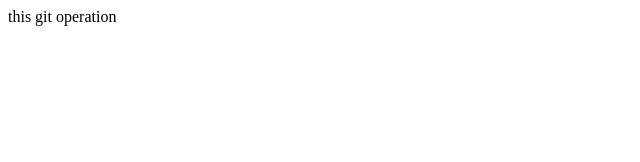
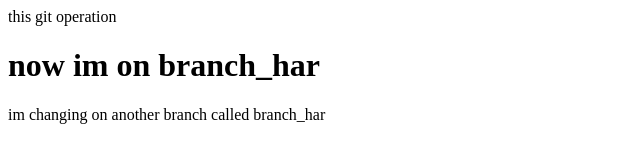
Before and after one commit to Ujjwalsingh123/project, a plain HTML site: page index.html in a window 1280 px wide. Shown: the whole page, without its empty margins (0-640 px from the left). Drawn offline with Linux system fonts and the light colour scheme.

Commit message:
new brach commit

```diff
--- a/index.html
+++ b/index.html
@@ -1 +1,4 @@
 <p>this git operation</p>
+
+<h1>now im on branch_har</h1>
+<p>im changing on another branch called  branch_har</p>
```
